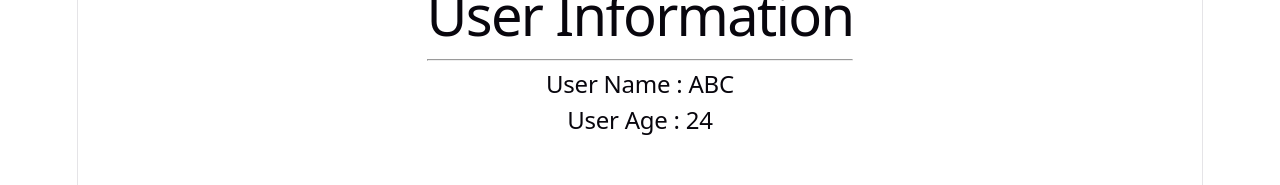
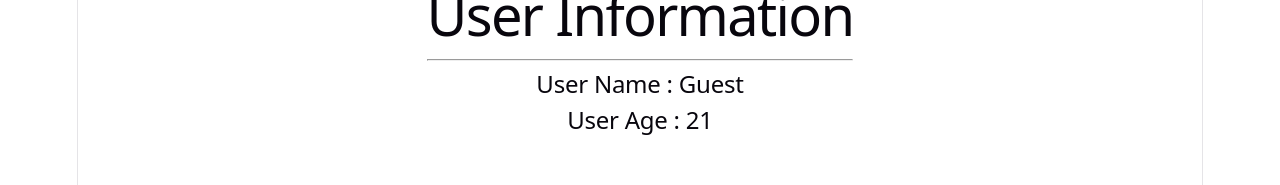
Before and after one commit to manish-lakum/React, a React (Vite) app: page / in a window 1280 px wide. Shown: the part 331-516 px from the top of the page. Built offline with nearby package versions, Linux system fonts and the light colour scheme.

Commit message:
10/07/26 final

```diff
--- a/src/App.jsx
+++ b/src/App.jsx
@@ -13,7 +13,7 @@ function App() {
   // const [count, setCount] = useState(0)
 
   let name = "ABC";
-  //let age = 24;
+  let age = 24;
   //let hobbies = ["Reading", "Traveling", "Cooking"];
 
   //state
@@ -149,7 +149,7 @@ function App() {
           setStatus={setStatus}
           username={username}
           setUsername={setUsername}/>*/}
-          <User name={name} age={24}/>
+          <User/>
         </div>
       </section>
 
```
